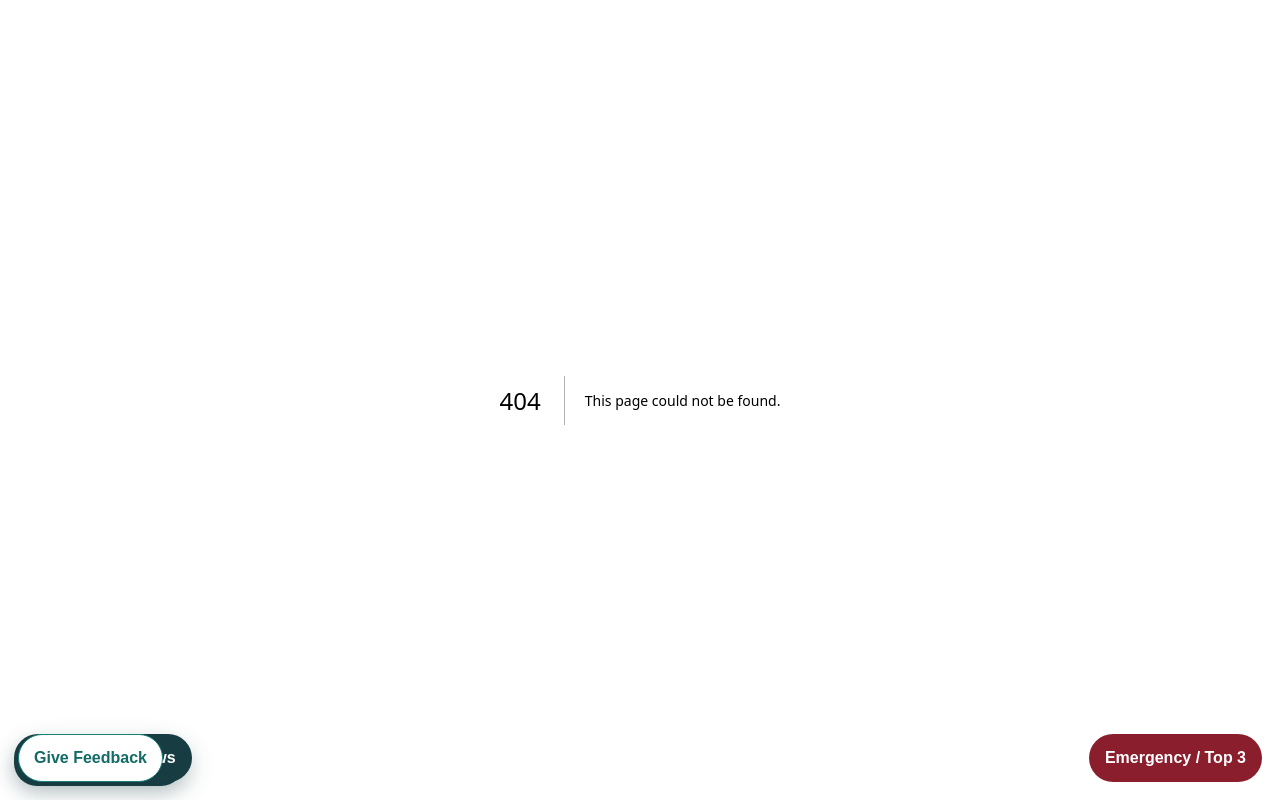
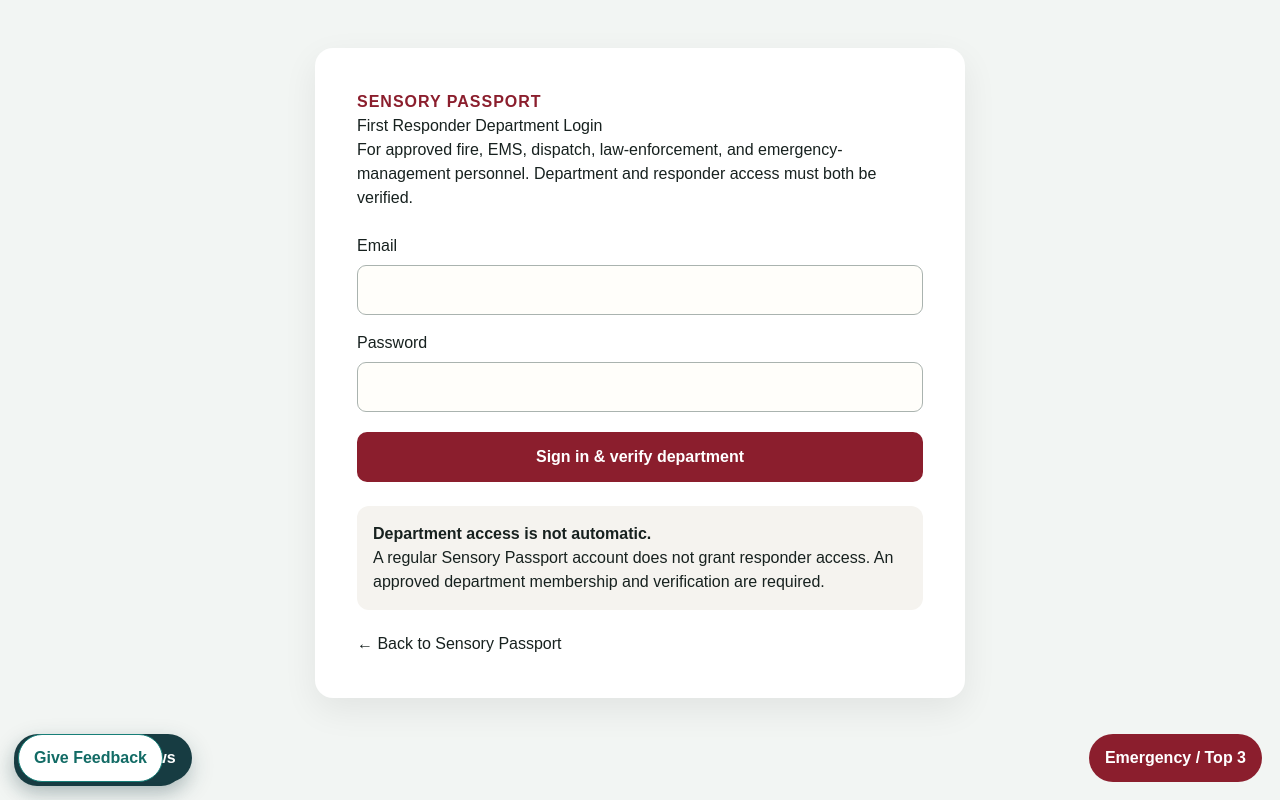
Before and after one commit to sensorypassportinc/Sensory-passport, a Next.js app: page /responder in a window 1280 px wide. Before the commit this address had no page. Built offline with nearby package versions, Linux system fonts and the light colour scheme.

Commit message:
Add verified first responder department login

```diff
--- /dev/null
+++ b/app/responder/page.tsx
@@ -0,0 +1,29 @@
+"use client";
+
+import { FormEvent, useState } from "react";
+
+const SUPABASE_URL = "https://jlkcuvwbwyuhrjluadmf.supabase.co";
+const SUPABASE_KEY = "sb_publishable_DiYtRDfhYyyv7bRYpNENoQ_wDggJIbv";
+
+type Membership = { id:string; role:string; professional_type:string|null; verified_at:string|null; organization:{ id:string; name:string; organization_type:string; verified_at:string|null } };
+
+export default function ResponderLogin(){
+  const [email,setEmail]=useState(""); const [password,setPassword]=useState(""); const [loading,setLoading]=useState(false); const [error,setError]=useState(""); const [membership,setMembership]=useState<Membership|null>(null);
+  async function signIn(e:FormEvent){e.preventDefault();setLoading(true);setError("");try{
+    const auth=await fetch(`${SUPABASE_URL}/auth/v1/token?grant_type=password`,{method:"POST",headers:{"Content-Type":"application/json","apikey":SUPABASE_KEY},body:JSON.stringify({email,password})});
+    const session=await auth.json(); if(!auth.ok||!session.access_token||!session.user?.id) throw new Error("Email or password was not accepted.");
+    const select=encodeURIComponent("id,role,professional_type,verified_at,organization:provider_organizations!inner(id,name,organization_type,verified_at)");
+    const r=await fetch(`${SUPABASE_URL}/rest/v1/provider_members?select=${select}&user_id=eq.${session.user.id}`,{headers:{apikey:SUPABASE_KEY,Authorization:`Bearer ${session.access_token}`}}); const members=await r.json();
+    if(!r.ok) throw new Error("We couldn't verify your department membership."); const m=(members as Membership[]).find(x=>x.organization?.organization_type==="emergency_response");
+    if(!m) throw new Error("This account is not assigned to an emergency-response department."); if(!m.verified_at||!m.organization.verified_at) throw new Error("Your department or responder access is still awaiting verification."); setMembership(m);
+  }catch(err){setError(err instanceof Error?err.message:"Unable to sign in.");}finally{setLoading(false)}}
+  if(membership)return <main style={wrap}><div style={card}><p style={eyebrow}>VERIFIED RESPONDER PORTAL</p><h1>Welcome</h1><p><strong>{membership.organization.name}</strong></p><p>Role: {pretty(membership.professional_type||membership.role)}</p><div style={notice}><strong>Access verified</strong><p>This prototype confirms department membership and individual verification before opening the responder portal.</p></div><section style={{marginTop:24}}><h2>Emergency Registry lookup</h2><p>Address lookup is intentionally disabled in this prototype. The next phase will add restricted, audited lookup only after the registry storage and privacy controls are approved.</p></section><section style={{marginTop:20}}><h2>Planned safeguards</h2><p>Every future lookup will require verified agency membership, a legitimate response reason, least-privilege access, and an audit record. Responders will see only the emergency summary authorized by the family.</p></section><button type="button" onClick={()=>{setMembership(null);setPassword("")}} style={button}>Sign out</button></div></main>;
+  return <main style={wrap}><div style={card}><p style={eyebrow}>SENSORY PASSPORT</p><h1>First Responder Department Login</h1><p>For approved fire, EMS, dispatch, law-enforcement, and emergency-management personnel. Department and responder access must both be verified.</p><form onSubmit={signIn} style={{display:"grid",gap:16,marginTop:24}}><label>Email<input type="email" required autoComplete="username" value={email} onChange={e=>setEmail(e.target.value)} style={field}/></label><label>Password<input type="password" required autoComplete="current-password" value={password} onChange={e=>setPassword(e.target.value)} style={field}/></label>{error&&<p role="alert" style={{fontWeight:700,color:"#8b1e2d"}}>{error}</p>}<button type="submit" disabled={loading} style={button}>{loading?"Verifying…":"Sign in & verify department"}</button></form><div style={notice}><strong>Department access is not automatic.</strong><p>A regular Sensory Passport account does not grant responder access. An approved department membership and verification are required.</p></div><a href="/" style={{display:"inline-block",marginTop:22}}>← Back to Sensory Passport</a></div></main>;
+}
+function pretty(v:string){return v.split("_").map(x=>x.charAt(0).toUpperCase()+x.slice(1)).join(" ")}
+const wrap={minHeight:"100vh",background:"#f2f5f3",padding:"48px 18px",color:"#17211f"} as const;
+const card={maxWidth:650,margin:"0 auto",background:"white",padding:"clamp(22px,5vw,42px)",borderRadius:18,boxShadow:"0 12px 35px #00000012"} as const;
+const eyebrow={fontWeight:900,letterSpacing:1,color:"#8b1e2d"} as const;
+const field={display:"block",width:"100%",marginTop:7,padding:12,border:"1px solid #aab3af",borderRadius:9,font:"inherit"} as const;
+const button={marginTop:4,padding:"13px 18px",border:0,borderRadius:10,fontWeight:800,background:"#8b1e2d",color:"white",cursor:"pointer"} as const;
+const notice={marginTop:24,padding:16,borderRadius:12,background:"#f5f3ef"} as const;
```
